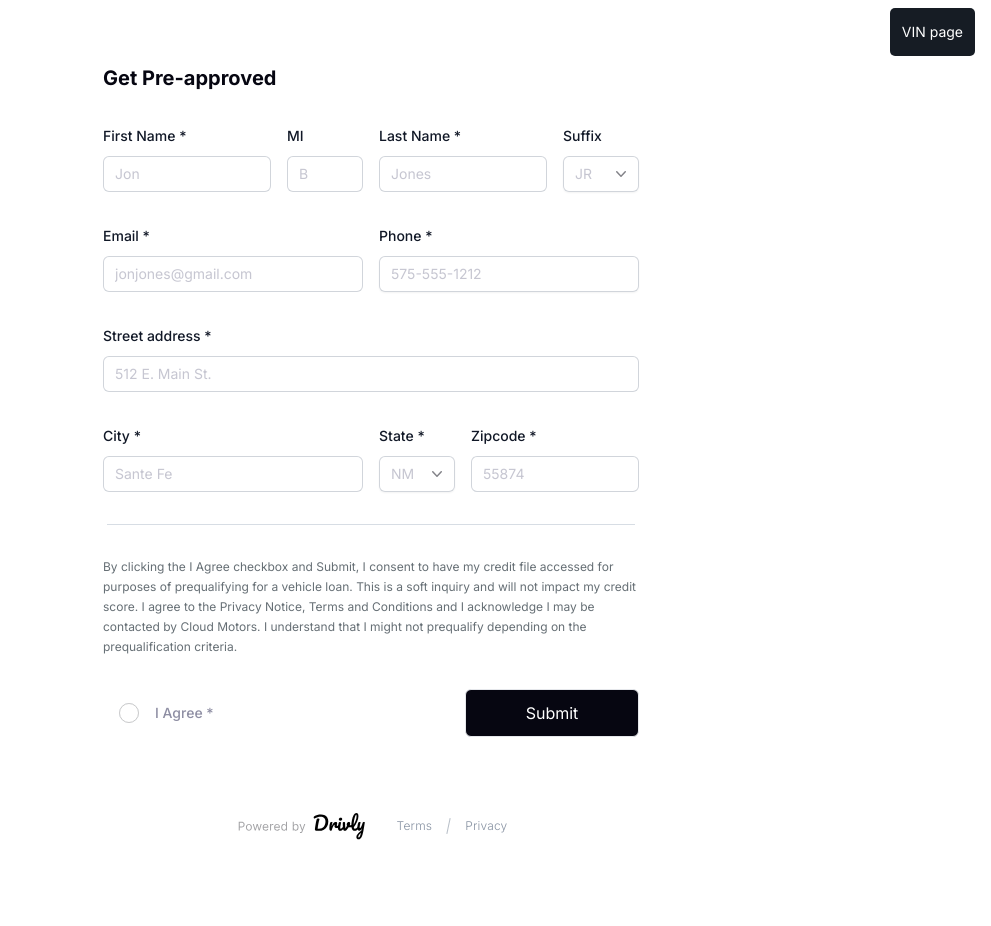
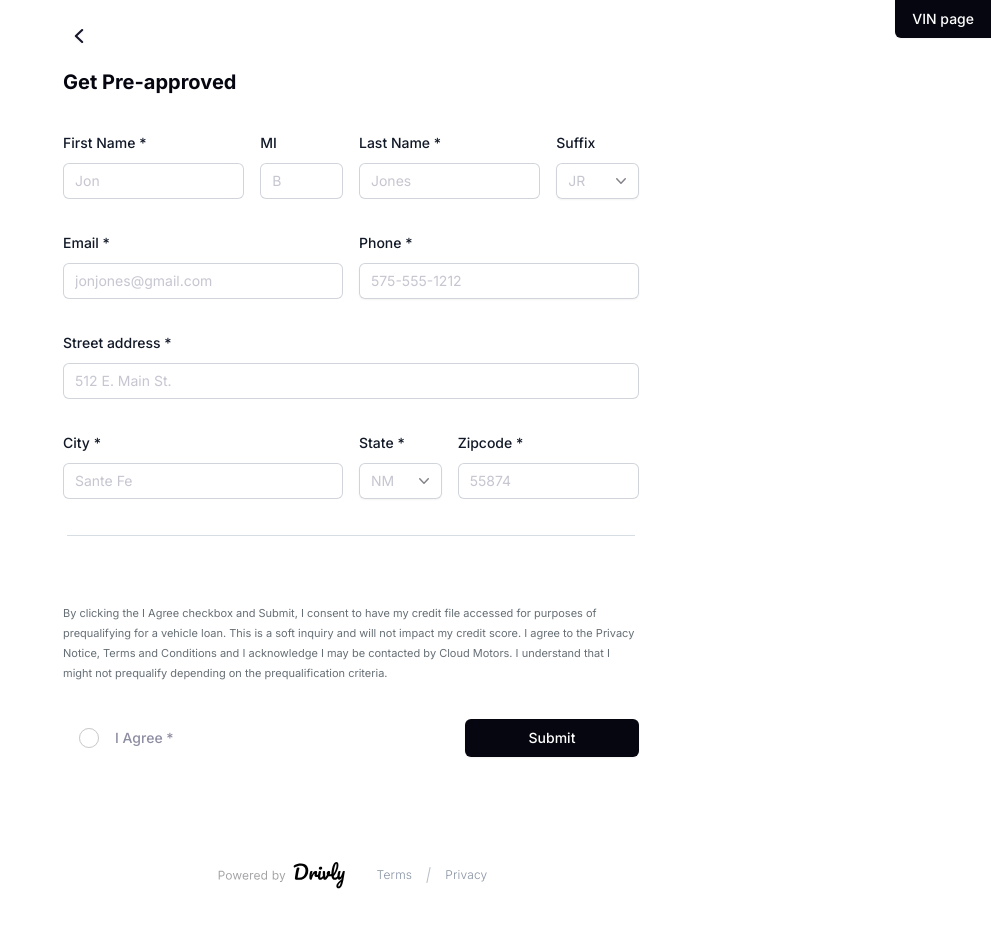
Before and after one commit to drivly/pre-approval, a Next.js app: page / in a window 1280 px wide. Shown: the whole page, without its empty margins (289-1280 px from the left). Before the commit the page ends 851 px from the top, so only its background shows below. Built offline with nearby package versions, Linux system fonts and the light colour scheme.

Commit message:
update pre-approval spacing

```diff
--- a/src/app/[vin]/page.tsx
+++ b/src/app/[vin]/page.tsx
@@ -31,7 +31,7 @@ export default async function VinPage({
         <Suspense>
           <Backarrow />
         </Suspense>
-        <VehicleCard vehicle={vehicle} hasVin={hasVin} cancelUrl={cancelUrl} />
+        <VehicleCard vehicle={vehicle} hasVin={hasVin} />
       </section>
       <section className={`${vin ? 'shadow__left' : ''} h-full lg:grid lg:place-content-center pt-8 lg:pt-0`}>
         <Form hasVin={hasVin} search={search} />
--- a/src/app/page.tsx
+++ b/src/app/page.tsx
@@ -8,7 +8,7 @@ export default function Home() {
     <div className='mx-auto flex h-full w-full max-w-5xl flex-1 flex-col'>
       <div className='flex'>
         <Link href='/1C4RJFBG2MC686287' className='absolute right-0 top-0 z-50'>
-          <span className='mx-4 my-2 flex h-12 items-center rounded-[5px] bg-FADE_BLACK px-3 text-sm text-white'>
+          <span className='inline-flex w-full justify-center rounded-bl-md border border-transparent bg-skin-button-inverted font-medium text-skin-inverted shadow-sm hover:border-DRIVLY focus:outline-none focus:ring-2 focus:ring-gray-800 focus:ring-offset-2 px-4 py-2 text-sm'>
             VIN page
           </span>
         </Link>
--- a/src/components/AgreementText.tsx
+++ b/src/components/AgreementText.tsx
@@ -2,7 +2,7 @@ import React from 'react'
 
 export default function AgreementText({ dealer }: { dealer: string }) {
   return (
-    <p className='mt-[32px] mb-[32px] rounded-[5px] font-inter text-[12px] text-skin-label leading-5'>
+    <p className='mt-[32px] mb-[32px] rounded-[5px] font-inter text-[11px] text-skin-label leading-5'>
       By clicking the I Agree checkbox and Submit, I consent to have my credit file accessed for
       purposes of prequalifying for a vehicle loan. This is a soft inquiry and will not impact my
       credit score. I agree to the Privacy Notice, Terms and Conditions and I acknowledge I may be
--- a/src/components/Backarrow.tsx
+++ b/src/components/Backarrow.tsx
@@ -1,23 +1,22 @@
 'use client'
 
 import { ChevronLeftIcon } from '@heroicons/react/20/solid'
-import { usePathname, useSearchParams } from 'next/navigation'
+import { usePathname, useRouter, useSearchParams } from 'next/navigation'
 
 const Backarrow = () => {
   const searchParams = useSearchParams()
   const pathname = usePathname()
   const isHome = pathname === '/'
   const cancelUrl = searchParams.get('cancelUrl')?.toString()
+  const router = useRouter()
   return (
-    <a
-      href={cancelUrl}
-      className={`${isHome ? '-top-8 left-4 my-2 sm:left-12' : 'top-2 lg:top-28 left-4 sm:left-8'} ${
-        cancelUrl
-          ? 'absolute z-50 grid h-8 w-8 place-content-center place-items-center rounded-[5px] border-none outline-none ring-0 drop-shadow-sm hover:bg-[#8792A2]/10 active:outline-none'
-          : 'hidden'
-      }`}>
+    <button
+      onClick={() => router.back()}
+      className={`${
+        isHome ? '-top-5 left-4 my-2 sm:left-8' : 'left-4 top-4 sm:left-8 lg:top-[88px]'
+      } absolute z-50 grid h-8 w-8 place-content-center place-items-center rounded-[5px] border-none outline-none ring-0 drop-shadow-sm hover:bg-[#8792A2]/10 active:outline-none`}>
       <ChevronLeftIcon className='h-7 w-7 text-DETAIL__BLACK' />
-    </a>
+    </button>
   )
 }
 
--- a/src/components/Footer.tsx
+++ b/src/components/Footer.tsx
@@ -5,7 +5,7 @@ export default function Footer({ hasVin }: { hasVin?: any }) {
     <div
       className={`${
         hasVin === true ? 'justify-center space-x-8 lg:justify-between' : 'justify-center space-x-8'
-      } flex h-[50px] w-full items-center `}>
+      } flex h-[38px] w-full items-center `}>
       <div className='flex items-center space-x-[6px]'>
         <PoweredByDrivly />
       </div>
--- a/src/components/Form.tsx
+++ b/src/components/Form.tsx
@@ -6,11 +6,12 @@ import { toast } from 'sonner'
 import { RequestInput } from '../../typings'
 import InputField from '../form-inputs/InputField'
 import RadioInput from '../form-inputs/RadioInput'
-import RequiredPhone from '../form-inputs/RequiredPhone'
-import SelectMenu from '../form-inputs/SelectMenu'
+import RequiredPhone from '../form-inputs/PhoneField'
+import SelectMenu from '../form-inputs/SelectField'
 import { emailReg, zipReg } from '../lib/regex'
 import AgreementText from './AgreementText'
 import Footer from './Footer'
+import { usePathname } from 'next/navigation'
 
 export default function Form({ search, hasVin }: { search?: any; hasVin?: boolean }) {
   const methods = useForm<RequestInput>({ mode: 'all' })
@@ -22,6 +23,8 @@ export default function Form({ search, hasVin }: { search?: any; hasVin?: boolea
     watch,
     formState: { errors, isValid },
   } = methods
+  const pathname = usePathname()
+  const isHome = pathname === '/'
 
   const watchAgree = watch('agree', false)
 
@@ -53,7 +56,9 @@ export default function Form({ search, hasVin }: { search?: any; hasVin?: boolea
     <>
       <form
         onSubmit={handleSubmit(onSubmit)}
-        className='h-full max-w-[640px] select-none px-4 py-8 sm:pl-[72px] sm:pr-8 lg:mt-0 lg:min-h-[750px] max-h-[750px]'>
+        className={`${
+          isHome ? '' : 'lg:pl-[72px] lg:pr-8'
+        } lg:flex h-full max-w-[640px] select-none flex-col sm:px-8 justify-evenly px-4 py-8 lg:mt-0 lg:min-h-[760px]`}>
         <div className='mb-[32px] w-fit'>
           <h1 className='mb- text-xl font-bold text-skin-base'>Get Pre-approved</h1>
         </div>
@@ -173,19 +178,26 @@ export default function Form({ search, hasVin }: { search?: any; hasVin?: boolea
 
         <hr className='border-px mx-1 my-8 border-baseAlt2Color' />
         <AgreementText dealer='Cloud Motors' />
-        <div className='flex w-full items-center justify-between '>
+        <div className='flex w-full items-center justify-between'>
           <RadioInput label='I Agree *' name='agree' control={control} isValid={isValid} />
           <button
             disabled={!watchAgree}
-            className='h-12 min-w-[174px] rounded-[6px] border bg-skin-button-inverted text-[16px] text-skin-inverted hover:border-DRIVLY'
+            className='inline-flex w-full min-w-[174px] justify-center rounded-md border border-transparent bg-skin-button-inverted py-4 text-[16px] font-medium text-skin-inverted shadow-sm hover:border-DRIVLY focus:outline-none focus:ring-2 focus:ring-gray-800 focus:ring-offset-2 sm:w-48 sm:px-4 sm:py-2 sm:text-sm'
             type='submit'>
             Submit
           </button>
         </div>
+        {hasVin && (
+          <div className={`${hasVin ? 'pb-8 pt-16 lg:hidden' : 'pt-16'}  block `}>
+            <Footer hasVin={hasVin} />
+          </div>
+        )}
+      </form>
+      {!hasVin && (
         <div className={`${hasVin ? 'pb-8 pt-16 lg:hidden' : 'pt-16'}  block `}>
           <Footer hasVin={hasVin} />
         </div>
-      </form>
+      )}
     </>
   )
 }
--- a/src/components/VehicleCard.tsx
+++ b/src/components/VehicleCard.tsx
@@ -7,15 +7,14 @@ import Footer from './Footer'
 interface Props {
   vehicle: VehicleInfoProps
   hasVin?: boolean
-  cancelUrl?: string
 }
 
-export default function VehicleCard({ hasVin, vehicle, cancelUrl }: Props) {
+export default function VehicleCard({ hasVin, vehicle }: Props) {
   if (!vehicle) return null
   const price = formatMoney(vehicle.price) || 'N / A'
 
   return (
-    <div className='flex max-w-[640px] flex-col justify-between py-8 mt-8 lg:mt-0 lg:min-h-[750px]'>
+    <div className='flex max-w-[640px] flex-col justify-between py-8 mt-8 lg:mt-0 lg:min-h-[760px]'>
       <header className='relative space-y-0.5 px-4 sm:px-8'>
         <h1 className='text-xl font-bold capitalize text-skin-base'>
           {vehicle?.year} {vehicle?.make} {vehicle?.model}
```
Also changed, not shown: src/form-inputs/PhoneField.tsx (renamed from src/form-inputs/RequiredPhone.tsx), src/form-inputs/SelectField.tsx (renamed from src/form-inputs/SelectMenu.tsx).
